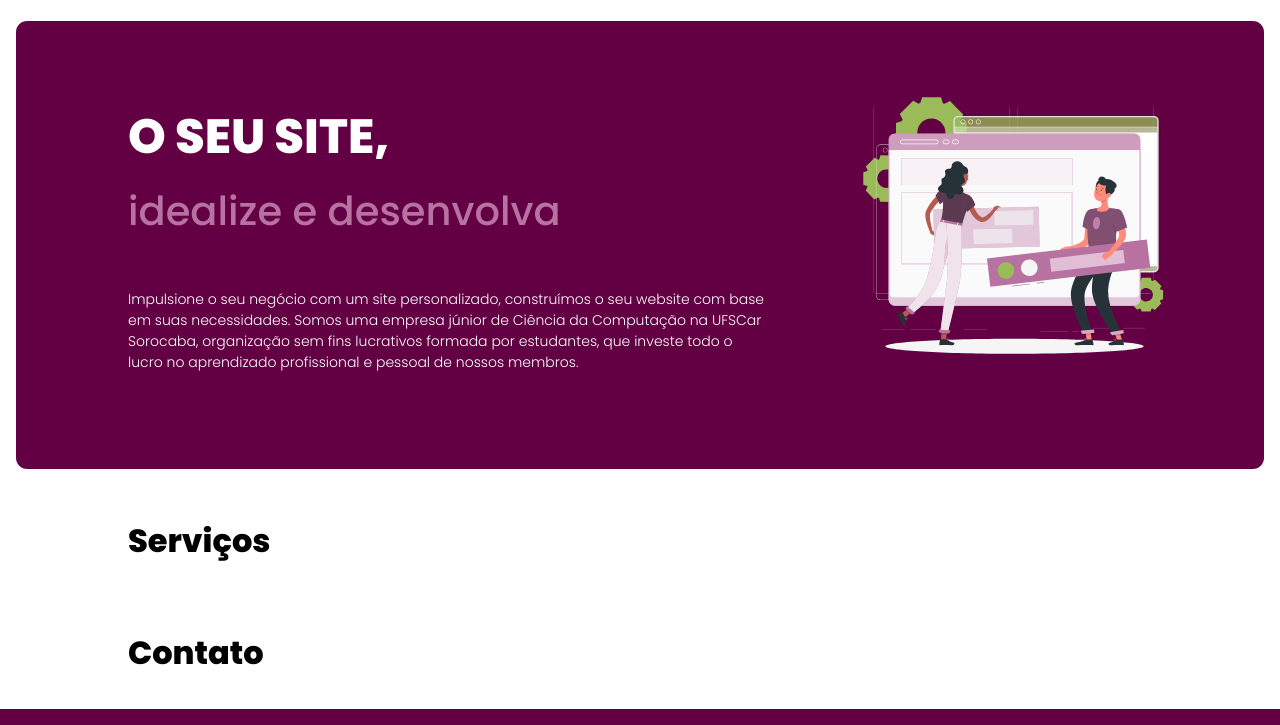
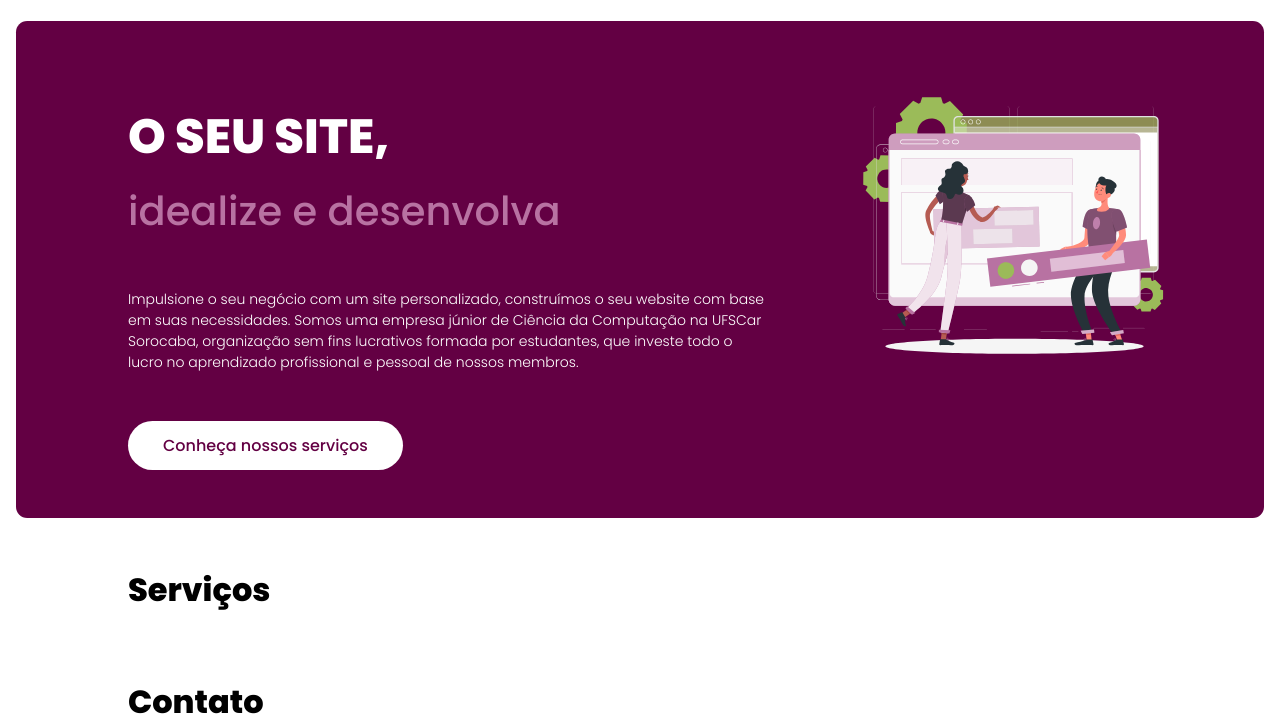
Before and after one commit to Beets-Jr/siteBeets2023, a plain HTML site: page index.html in a window 1280 px wide. Shown: the part 75-800 px from the top of the page. Drawn offline with Linux system fonts and the light colour scheme.

Commit message:
home | botão

```diff
--- a/index.html
+++ b/index.html
@@ -56,6 +56,10 @@
                     na UFSCar Sorocaba, organização sem fins lucrativos formada por estudantes,
                     que investe todo o lucro no aprendizado profissional e pessoal de nossos membros.
                 </p>
+
+                <div class="botao-hero">
+                    Conheça nossos serviços
+                </div>
             </div>
 
             <div class="imagem-hero">
--- a/styles/home/home-hero.css
+++ b/styles/home/home-hero.css
@@ -37,6 +37,23 @@
     font-weight: 90;
 }
 
+.botao-hero {
+    display: inline-flex;
+    padding: 12px 35px;
+    justify-content: center;
+    align-items: center;
+    gap: 10px;
+
+    cursor: pointer;
+    border-radius: 50px;
+    background: white;
+    color: var(--beterraba);
+}
+
+.botao-hero:hover {
+    background: var(--verde);
+}
+
 .imagem-hero {
     padding: 0rem 3.5rem 0rem 0rem;
 }
```
